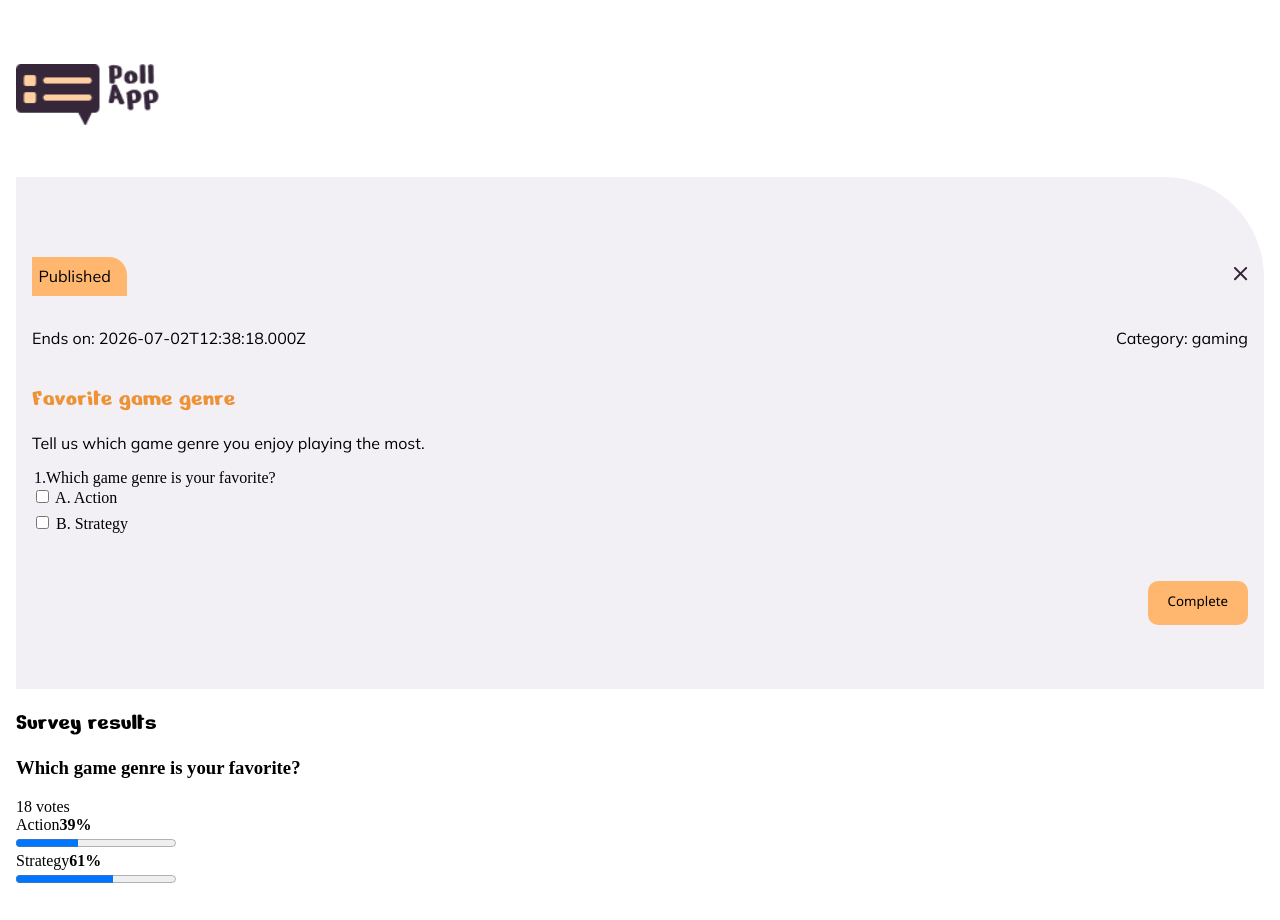
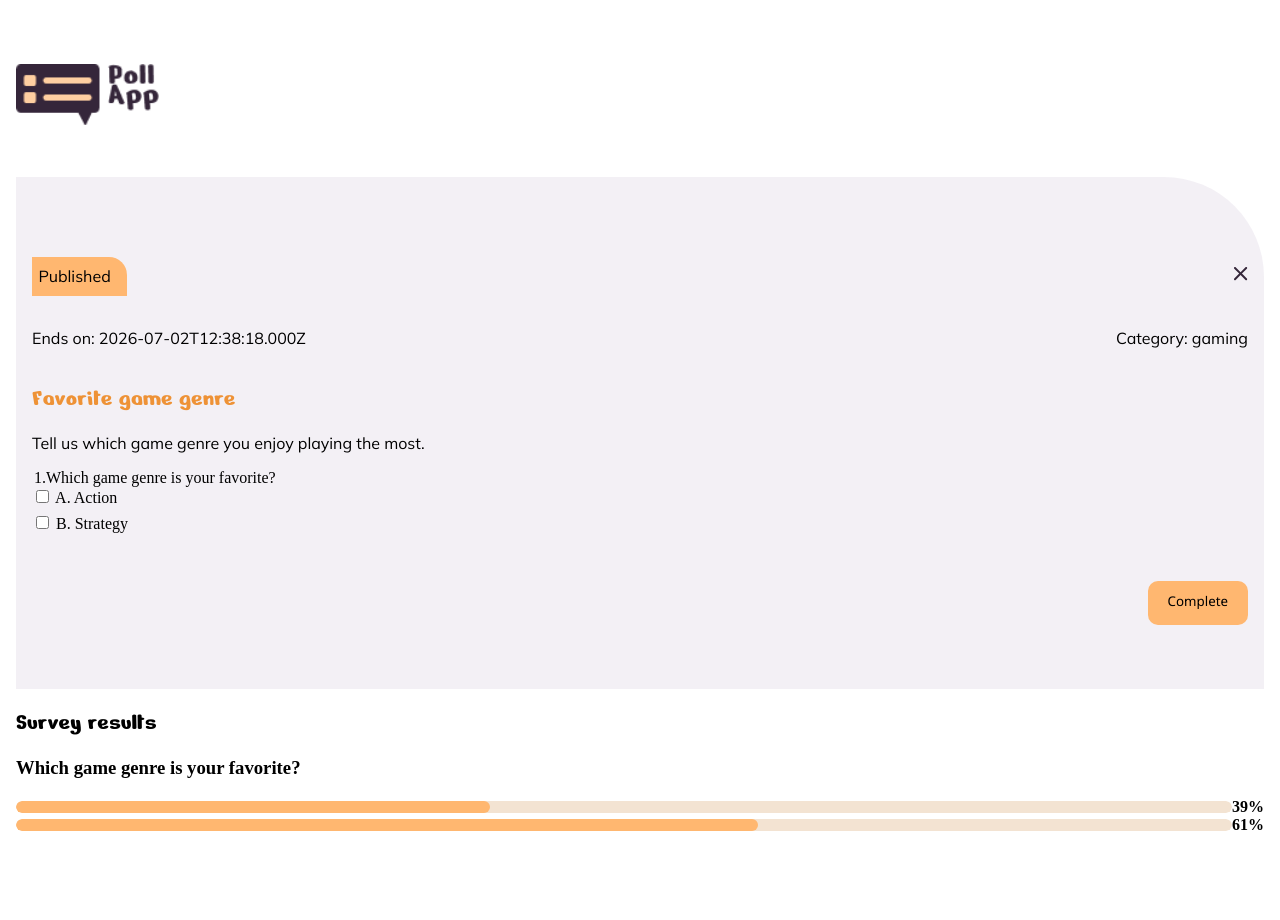
Before and after one commit to AhmetB-Dev/poll-app, an Angular app: page /survey/favorite-game-genre in a window 1280 px wide. After the commit the page ends 866 px from the top, so only its background shows below. Built offline with nearby package versions, Linux system fonts and the light colour scheme.

Commit message:
feat: enhance survey functionality to support multiple choice answers; update related components and styles

```diff
--- a/src/app/features/surveys/services/survey.service.ts
+++ b/src/app/features/surveys/services/survey.service.ts
@@ -18,7 +18,7 @@ export class SurveyService {
     return this.surveys().find((survey) => survey.id === id);
   }
 
-  vote(surveyId: string, selectedAnswers: Record<string, string>): void {
+  vote(surveyId: string, selectedAnswers: Record<string, string[]>): void {
     this.surveys.update((currentSurveys) =>
       currentSurveys.map((survey) => {
         if (survey.id !== surveyId) {
@@ -28,12 +28,12 @@ export class SurveyService {
         return {
           ...survey,
           questions: survey.questions.map((question) => {
-            const selectedAnswerId = selectedAnswers[question.id];
+            const selectedAnswerIds = selectedAnswers[question.id] ?? [];
 
             return {
               ...question,
               answers: question.answers.map((answer) => {
-                if (answer.id !== selectedAnswerId) {
+                if (!selectedAnswerIds.includes(answer.id)) {
                   return answer;
                 }
 
@@ -66,6 +66,7 @@ export class SurveyService {
             id: 'fit-question-1',
             surveyId: 'fit-wellness-survey',
             title: 'Which wellness activity would you prefer?',
+            allowMultipleChoice: false,
             answers: [
               {
                 id: 'fit-answer-1',
@@ -96,6 +97,7 @@ export class SurveyService {
             id: 'team-question-1',
             surveyId: 'team-event-survey',
             title: 'Which team event should we choose?',
+            allowMultipleChoice: false,
             answers: [
               {
                 id: 'team-answer-1',
@@ -126,6 +128,7 @@ export class SurveyService {
             id: 'gaming-question-1',
             surveyId: 'favorite-game-genre',
             title: 'Which game genre is your favorite?',
+            allowMultipleChoice: false,
             answers: [
               {
                 id: 'gaming-answer-1',
--- a/src/app/pages/create-survey/create-survey.html
+++ b/src/app/pages/create-survey/create-survey.html
@@ -223,17 +223,24 @@
                 }
               </div>
 
-              <div class="create-survey__answer-list" formArrayName="answers">
+              <div class="create-survey__answer-list">
                 <div class="create-survey__answer-list-header">
                   <span>Answers</span>
+
+                  <label class="create-survey__multiple-choice-option">
+                    <input type="checkbox" formControlName="allowMultipleChoice" />
+                    <span>Allow multiple choice</span>
+                  </label>
+
                   <small>{{ getAnswers(questionIndex).length }} minimum 2, maximum optional</small>
                 </div>
 
-                @for (
-                  answer of getAnswers(questionIndex).controls;
-                  track $index;
-                  let answerIndex = $index
-                ) {
+                <ng-container formArrayName="answers">
+                  @for (
+                    answer of getAnswers(questionIndex).controls;
+                    track $index;
+                    let answerIndex = $index
+                  ) {
                   <div class="create-survey__answer-item">
                     <div class="create-survey__field-header">
                       <label
@@ -276,6 +283,7 @@
                     />
                   </div>
                 }
+                </ng-container>
               </div>
 
               <button
--- a/src/app/pages/create-survey/create-survey.scss
+++ b/src/app/pages/create-survey/create-survey.scss
@@ -227,7 +227,7 @@ textarea {
   }
 }
 
-input {
+input:not([type='checkbox']) {
   width: 100%;
   min-height: 3em;
   border-radius: 5px 20px 5px 5px;
--- a/src/app/pages/create-survey/create-survey.ts
+++ b/src/app/pages/create-survey/create-survey.ts
@@ -75,6 +75,7 @@ export class CreateSurvey {
   protected createQuestion() {
     return this.fb.group({
       title: ['', [Validators.required, Validators.minLength(5)]],
+      allowMultipleChoice: false,
       answers: this.fb.array([
         this.fb.control('', [Validators.required, Validators.minLength(2)]),
         this.fb.control('', [Validators.required, Validators.minLength(2)]),
@@ -173,6 +174,7 @@ export class CreateSurvey {
           id: questionId,
           surveyId,
           title: question.title.trim(),
+          allowMultipleChoice: question.allowMultipleChoice,
           answers: question.answers.map((answer) => ({
             id: crypto.randomUUID(),
             questionId,
--- a/src/app/pages/survey-detail/survey-detail.html
+++ b/src/app/pages/survey-detail/survey-detail.html
@@ -47,6 +47,10 @@
                 <span>{{ question.title }}</span>
               </legend>
 
+              @if (question.allowMultipleChoice) {
+                <p class="survey-question__multiple-choice-hint">Multiple answers possible</p>
+              }
+
               <div class="survey-question__answers">
                 @for (answer of question.answers; track answer.id; let answerIndex = $index) {
                   <label class="survey-question__answer">
@@ -56,7 +60,6 @@
                       [name]="'question-' + question.id"
                       [value]="answer.id"
                       [checked]="isSelected(question.id, answer.id)"
-                      (change)="selectAnswer(question.id, answer.id)"
                     />
 
                     <span class="survey-question__box">
@@ -88,22 +91,16 @@
               <h3>
                 {{ question.title }}
               </h3>
-
-              <span> {{ totalVotes(question) }} votes </span>
             </div>
 
             @for (answer of question.answers; track answer.id) {
               <div class="survey-results__option">
-                <div class="survey-results__option-header">
-                  <span>{{ answer.text }}</span>
-                  <strong>{{ percentage(question, answer.votesCount) }}%</strong>
-                </div>
-
                 <progress
                   class="survey-results__progress"
                   [value]="percentage(question, answer.votesCount)"
                   max="100"
                 ></progress>
+                <strong>{{ percentage(question, answer.votesCount) }}%</strong>
               </div>
             }
           </article>
--- a/src/app/pages/survey-detail/survey-detail.scss
+++ b/src/app/pages/survey-detail/survey-detail.scss
@@ -62,3 +62,34 @@
 input[type='checkbox'] {
   accent-color: #ffb770;
 }
+
+.survey-results {
+  &__progress {
+    width: 100%;
+    height: 0.8em;
+    border: none;
+    border-radius: 999px;
+    overflow: hidden;
+    appearance: none;
+  }
+
+  &__progress::-webkit-progress-bar {
+    background-color: #f3e3d2;
+    border-radius: 999px;
+  }
+
+  &__progress::-webkit-progress-value {
+    background-color: #ffb770;
+    border-radius: 999px;
+  }
+
+  &__progress::-moz-progress-bar {
+    background-color: #ffb770;
+    border-radius: 999px;
+  }
+
+  &__option {
+    display: flex;
+    align-items: center;
+  }
+}
--- a/src/app/pages/survey-detail/survey-detail.ts
+++ b/src/app/pages/survey-detail/survey-detail.ts
@@ -15,7 +15,7 @@ export class SurveyDetail {
   private readonly route = inject(ActivatedRoute);
   private readonly surveyService = inject(SurveyService);
 
-  protected readonly selectedAnswers = signal<Record<string, string>>({});
+  protected readonly selectedAnswers = signal<Record<string, string[]>>({});
 
   protected readonly survey = computed<Survey | undefined>(() => {
     const surveyId = this.route.snapshot.paramMap.get('id');
@@ -27,15 +27,34 @@ export class SurveyDetail {
     return this.surveyService.getSurveyById(surveyId);
   });
 
-  protected selectAnswer(questionId: string, answerId: string): void {
-    this.selectedAnswers.update((currentAnswers) => ({
-      ...currentAnswers,
-      [questionId]: answerId,
-    }));
+  protected toggleAnswer(question: Question, answerId: string, event: Event): void {
+    const input = event.target;
+
+    if (!(input instanceof HTMLInputElement)) {
+      return;
+    }
+
+    this.selectedAnswers.update((currentAnswers) => {
+      const selectedAnswerIds = currentAnswers[question.id] ?? [];
+
+      if (!question.allowMultipleChoice) {
+        return {
+          ...currentAnswers,
+          [question.id]: input.checked ? [answerId] : [],
+        };
+      }
+
+      return {
+        ...currentAnswers,
+        [question.id]: input.checked
+          ? [...selectedAnswerIds, answerId]
+          : selectedAnswerIds.filter((selectedAnswerId) => selectedAnswerId !== answerId),
+      };
+    });
   }
 
   protected isSelected(questionId: string, answerId: string): boolean {
-    return this.selectedAnswers()[questionId] === answerId;
+    return this.selectedAnswers()[questionId]?.includes(answerId) ?? false;
   }
 
   protected totalVotes(question: Question): number {
@@ -72,7 +91,7 @@ export class SurveyDetail {
     }
 
     const allQuestionsAnswered = survey.questions.every(
-      (question) => this.selectedAnswers()[question.id],
+      (question) => (this.selectedAnswers()[question.id]?.length ?? 0) > 0,
     );
 
     if (!allQuestionsAnswered) {
--- a/src/app/shared/models/question.model.ts
+++ b/src/app/shared/models/question.model.ts
@@ -3,5 +3,6 @@ export interface Question {
   id: string;
   surveyId: string;
   title: string;
+  allowMultipleChoice: boolean;
   answers: Answer[];
 }
```
